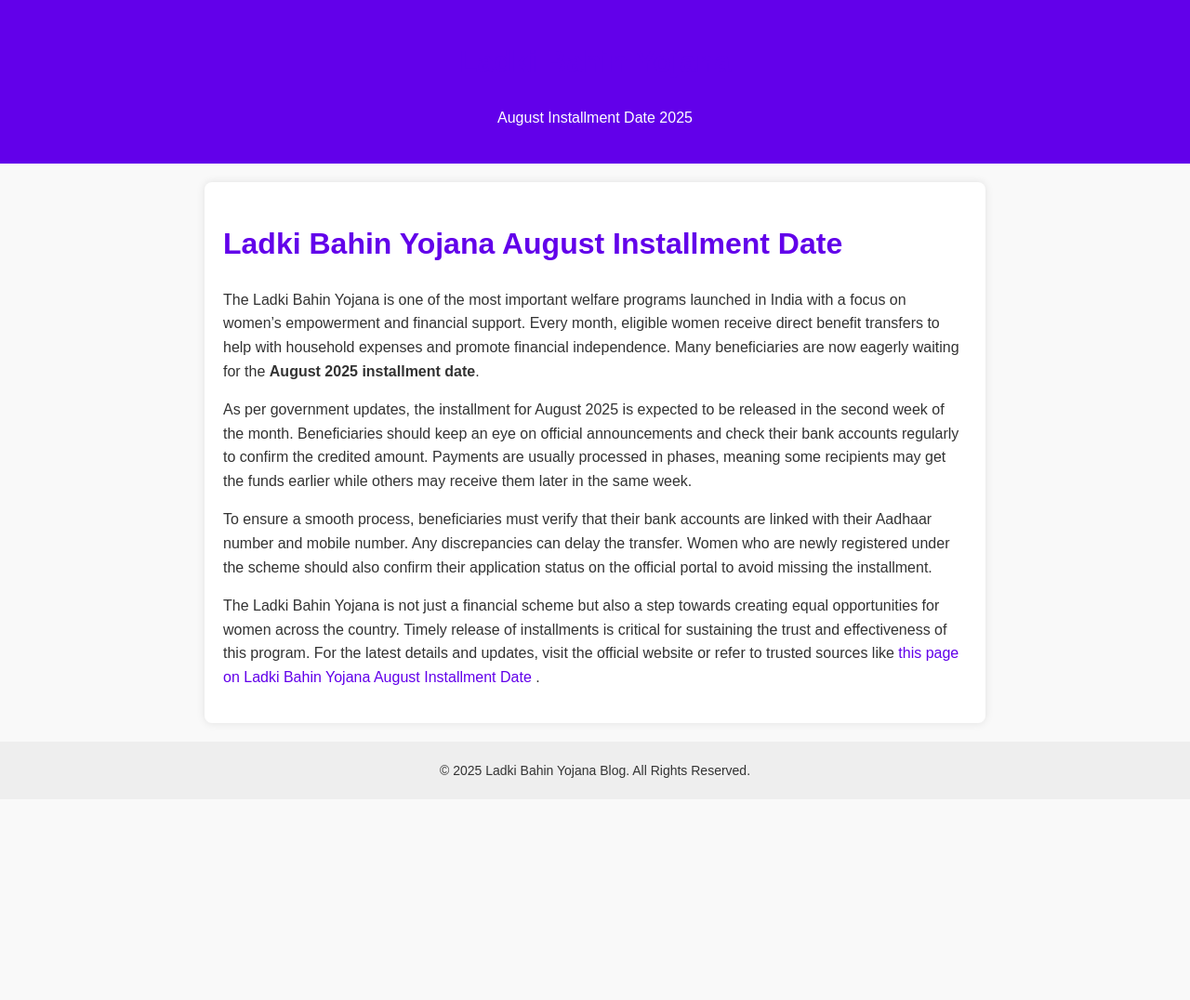
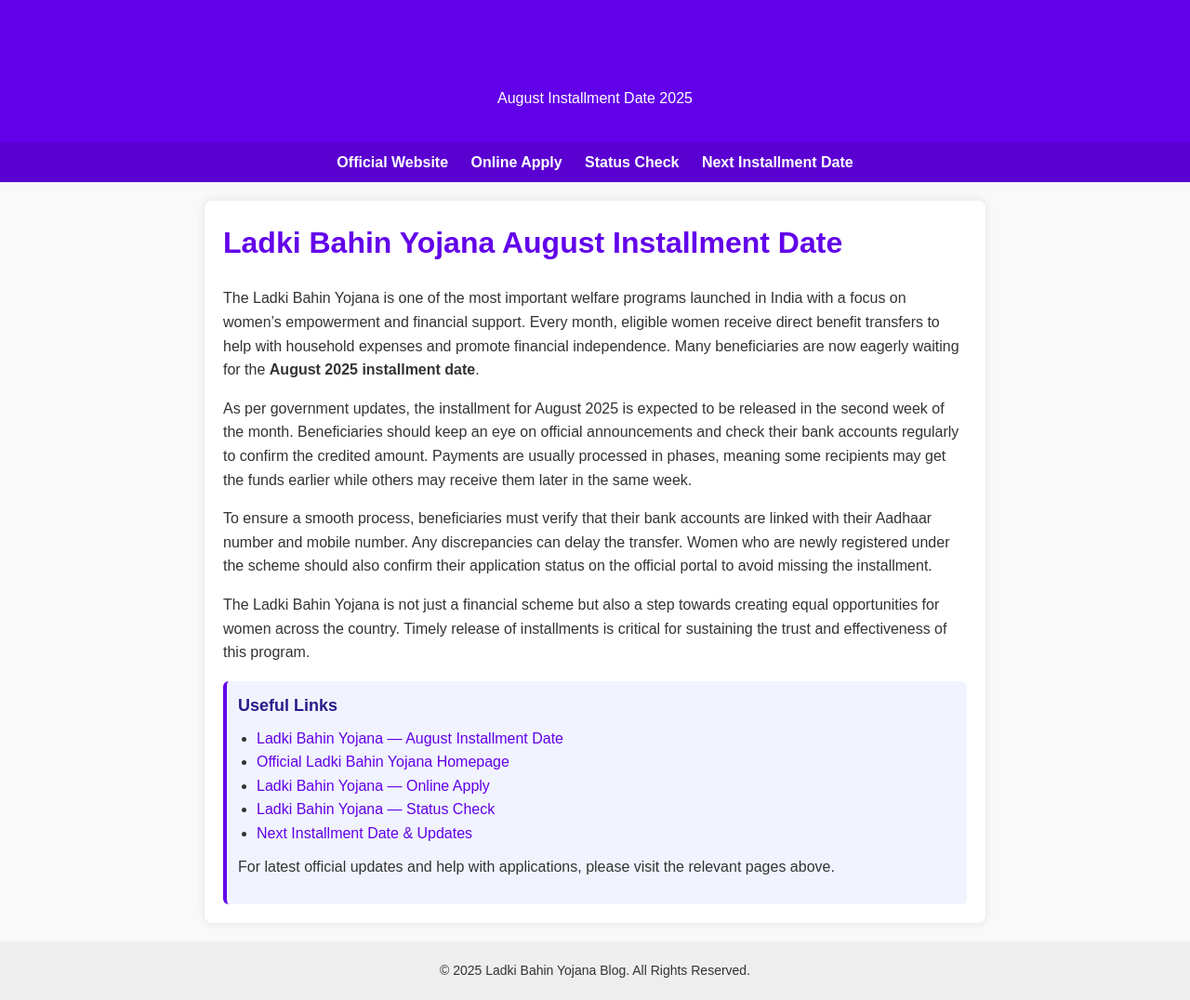
Before and after one commit to ladkiyojanasocial-dot/myfirstblog, a plain HTML site: page public/index.html in a window 1280 px wide. Shown: the whole page at 93% size. Before the commit the page ends 860 px from the top, so only its background shows below. Drawn offline with Linux system fonts and the light colour scheme.

Commit message:
Update index.html

```diff
--- a/public/index.html
+++ b/public/index.html
@@ -1,8 +1,8 @@
 <!DOCTYPE html>
 <html lang="en">
 <head>
-  <meta charset="UTF-8">
-  <meta name="viewport" content="width=device-width, initial-scale=1.0">
+  <meta charset="UTF-8" />
+  <meta name="viewport" content="width=device-width, initial-scale=1.0"/>
   <title>Ladki Bahin Yojana August Installment Date</title>
   <style>
     body {
@@ -19,6 +19,17 @@
       padding: 20px;
       text-align: center;
     }
+    nav {
+      background: #5a00d1;
+      padding: 8px 12px;
+      text-align: center;
+    }
+    nav a {
+      color: #fff;
+      margin: 0 10px;
+      text-decoration: none;
+      font-weight: 600;
+    }
     main {
       max-width: 800px;
       margin: 20px auto;
@@ -29,10 +40,25 @@
     }
     h1 {
       color: #6200ea;
+      margin-top: 0;
+    }
+    .links {
+      background: #f1f4ff;
+      border-left: 4px solid #6200ea;
+      padding: 12px;
+      margin-top: 18px;
+      border-radius: 6px;
+    }
+    .links ul {
+      margin: 0;
+      padding-left: 20px;
     }
     a {
       color: #6200ea;
       text-decoration: none;
+    }
+    a:hover {
+      text-decoration: underline;
     }
     footer {
       text-align: center;
@@ -48,6 +74,14 @@
     <h1>Ladki Bahin Yojana</h1>
     <p>August Installment Date 2025</p>
   </header>
+
+  <nav aria-label="Site links">
+    <a href="https://ladkibahin-yojana.org/" target="_blank" rel="noopener noreferrer">Official Website</a>
+    <a href="https://ladkibahin-yojana.org/online-apply/" target="_blank" rel="noopener noreferrer">Online Apply</a>
+    <a href="https://ladkibahin-yojana.org/status-check/" target="_blank" rel="noopener noreferrer">Status Check</a>
+    <a href="https://ladkibahin-yojana.org/next-installment-date/" target="_blank" rel="noopener noreferrer">Next Installment Date</a>
+  </nav>
+
   <main>
     <h1>Ladki Bahin Yojana August Installment Date</h1>
     <p>
@@ -56,6 +90,7 @@
       benefit transfers to help with household expenses and promote financial independence. Many
       beneficiaries are now eagerly waiting for the <strong>August 2025 installment date</strong>.
     </p>
+
     <p>
       As per government updates, the installment for August 2025 is expected to be released in the
       second week of the month. Beneficiaries should keep an eye on official announcements and check
@@ -63,22 +98,34 @@
       phases, meaning some recipients may get the funds earlier while others may receive them later
       in the same week.
     </p>
+
     <p>
       To ensure a smooth process, beneficiaries must verify that their bank accounts are linked with
       their Aadhaar number and mobile number. Any discrepancies can delay the transfer. Women who are
       newly registered under the scheme should also confirm their application status on the official
       portal to avoid missing the installment.
     </p>
+
     <p>
       The Ladki Bahin Yojana is not just a financial scheme but also a step towards creating equal
       opportunities for women across the country. Timely release of installments is critical for
-      sustaining the trust and effectiveness of this program. For the latest details and updates,
-      visit the official website or refer to trusted sources like
-      <a href="https://ladkibahin-yojana.org/august-installment-date/" target="_blank">
-        this page on Ladki Bahin Yojana August Installment Date
-      </a>.
+      sustaining the trust and effectiveness of this program.
     </p>
+
+    <div class="links" aria-labelledby="useful-links-heading">
+      <h2 id="useful-links-heading" style="margin:0 0 8px 0; color:#2b1b8a; font-size:18px;">Useful Links</h2>
+      <ul>
+        <li><a href="https://ladkibahin-yojana.org/august-installment-date/" target="_blank" rel="noopener noreferrer">Ladki Bahin Yojana — August Installment Date</a></li>
+        <li><a href="https://ladkibahin-yojana.org/" target="_blank" rel="noopener noreferrer">Official Ladki Bahin Yojana Homepage</a></li>
+        <li><a href="https://ladkibahin-yojana.org/online-apply/" target="_blank" rel="noopener noreferrer">Ladki Bahin Yojana — Online Apply</a></li>
+        <li><a href="https://ladkibahin-yojana.org/status-check/" target="_blank" rel="noopener noreferrer">Ladki Bahin Yojana — Status Check</a></li>
+        <li><a href="https://ladkibahin-yojana.org/next-installment-date/" target="_blank" rel="noopener noreferrer">Next Installment Date & Updates</a></li>
+      </ul>
+      <p style="margin-top:10px;">For latest official updates and help with applications, please visit the relevant pages above.</p>
+    </div>
+
   </main>
+
   <footer>
     &copy; 2025 Ladki Bahin Yojana Blog. All Rights Reserved.
   </footer>
```
